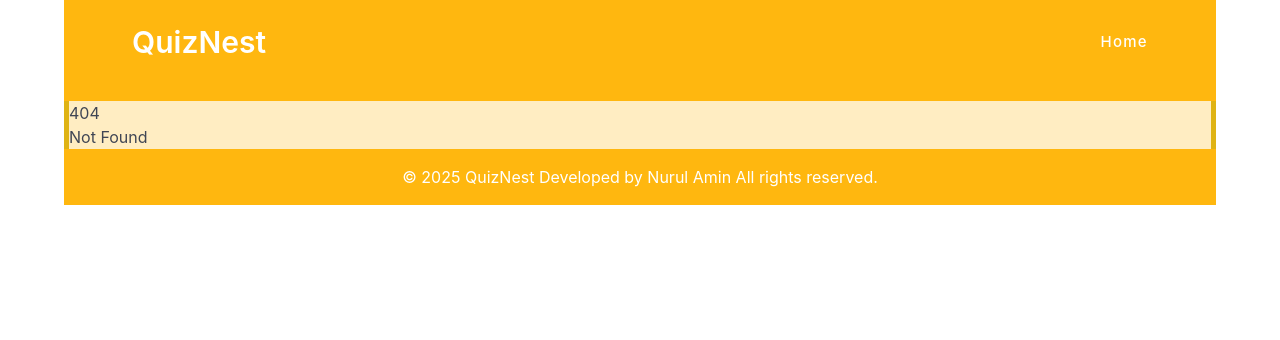
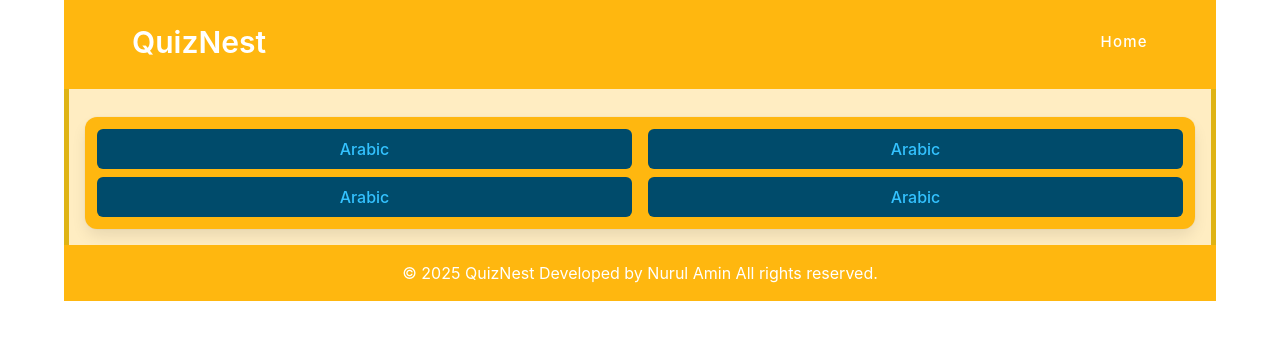
Before and after one commit to engnurulamin/maths-quiz, a SvelteKit app: page /kidzs in a window 1280 px wide. Before the commit this address had no page. Shown: the top 340 px of the page. Built offline with nearby package versions, Linux system fonts and the light colour scheme.

Commit message:
kidzs page

```diff
--- /dev/null
+++ b/src/routes/kidzs/+page.svelte
@@ -0,0 +1,88 @@
+<div class="columns">
+	<div class="column">
+		<div class="card has-background-warning has-text-centered m-4 p-4">
+			<div class="columns">
+				<div class="column p-0 m-0">
+					<div class="control">
+						<div class="field m-2">
+							<button class="button is-fullwidth is-info is-dark">Arabic</button>
+						</div>
+					</div>
+					<div class="control">
+						<div class="field m-2">
+							<button class="button is-fullwidth is-info is-dark">Arabic</button>
+						</div>
+					</div>
+				</div>
+				<div class="column p-0 m-0">
+					<div class="control">
+						<div class="field m-2">
+							<button class="button is-fullwidth is-info is-dark">Arabic</button>
+						</div>
+					</div>
+					<div class="control">
+						<div class="field m-2">
+							<button class="button is-fullwidth is-info is-dark">Arabic</button>
+						</div>
+					</div>
+				</div>
+			</div>
+		</div>
+	</div>
+</div>
+
+<style>
+	.button-shadow {
+		box-shadow: 0 9px 10px rgba(0, 0, 0, 0.2);
+		transition: box-shadow 0.3s ease;
+	}
+	.button-shadow:hover {
+		box-shadow: 0 6px 10px rgba(0, 0, 0, 0.3);
+	}
+	.transparent-input {
+		background-color: rgb(243, 230, 166) !important;
+		border: 2px solid rgba(255, 255, 255, 0.6);
+		border-radius: 10px;
+		transition: all 0.3s ease;
+		color: #000;
+	}
+
+	.transparent-input::placeholder {
+		color: black;
+		opacity: 0.5;
+		font-weight: 400;
+		font-size: 15px;
+	}
+
+	.transparent-input:focus,
+	.transparent-input:active {
+		outline: none;
+		border-color: rgba(33, 19, 43, 0.259);
+		box-shadow: 0 0 8px rgba(255, 255, 255, 0.4);
+	}
+
+	/* Hide number input arrows in Webkit browsers */
+	input[type='number']::-webkit-outer-spin-button,
+	input[type='number']::-webkit-inner-spin-button {
+		-webkit-appearance: none;
+		margin: 0;
+	}
+
+	/* Hide number input arrows in Firefox */
+	input[type='number'] {
+		-moz-appearance: textfield;
+	}
+
+	.box-shadow {
+		box-shadow:
+			0 4px 8px rgba(0, 0, 0, 0.15),
+			0 6px 16px rgba(0, 0, 0, 0.1);
+		transition: box-shadow 0.3s ease-in-out;
+	}
+
+	.box-shadow:hover {
+		box-shadow:
+			0 8px 16px rgba(0, 0, 0, 0.2),
+			0 12px 24px rgba(0, 0, 0, 0.15);
+	}
+</style>
```
